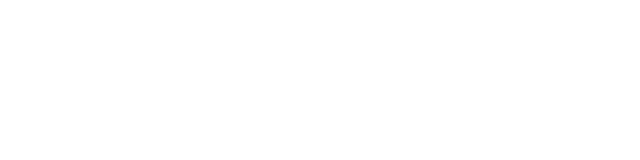
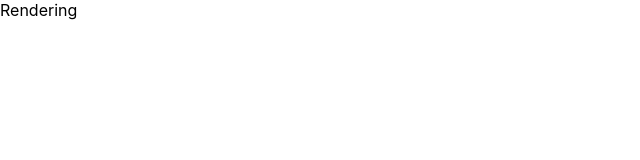
Before and after one commit to MichaelOgunsanmi/reactColorPalette, a React (Create React App) app: page /palette/1/1 in a window 1280 px wide. Shown: the top 160 px of the page, without its empty margins (0-640 px from the left). Built offline with nearby package versions, Linux system fonts and the light colour scheme.

Commit message:
Added route for rendering a single color box

```diff
--- a/src/App.js
+++ b/src/App.js
@@ -4,9 +4,11 @@
 
 import Palette from "./Palette";
 import PaletteList from "./PaletteList";
+import SingleColorBox from "./SingleColorBox";
 
 import seedPalettes from "./utils/seedPalettes";
 import {generatePalette} from "./utils/colorHelpers";
+
 
 
 
@@ -23,10 +25,8 @@
       <Switch>
           <Route exact path={'/'} render={(routeProps) => <PaletteList palettes={seedPalettes} {...routeProps}/>}/>
           <Route exact path={'/palette/:paletteId'} render={(routeProps) => getPalette(routeProps.match.params.paletteId)}/>
+          <Route exact path={'/palette/:paletteId/:colorId'} render={() => <SingleColorBox/>}/>
       </Switch>
-    // <div>
-    //   <Palette palette={generatePalette(seedPalettes[4])} />
-    // </div>
     );
 }
 
--- /dev/null
+++ b/src/SingleColorBox.js
@@ -0,0 +1,11 @@
+import React from 'react';
+
+const SingleColorBox = (props) => {
+    return (
+        <div>
+           Rendering
+        </div>
+    );
+};
+
+export default SingleColorBox;
```
